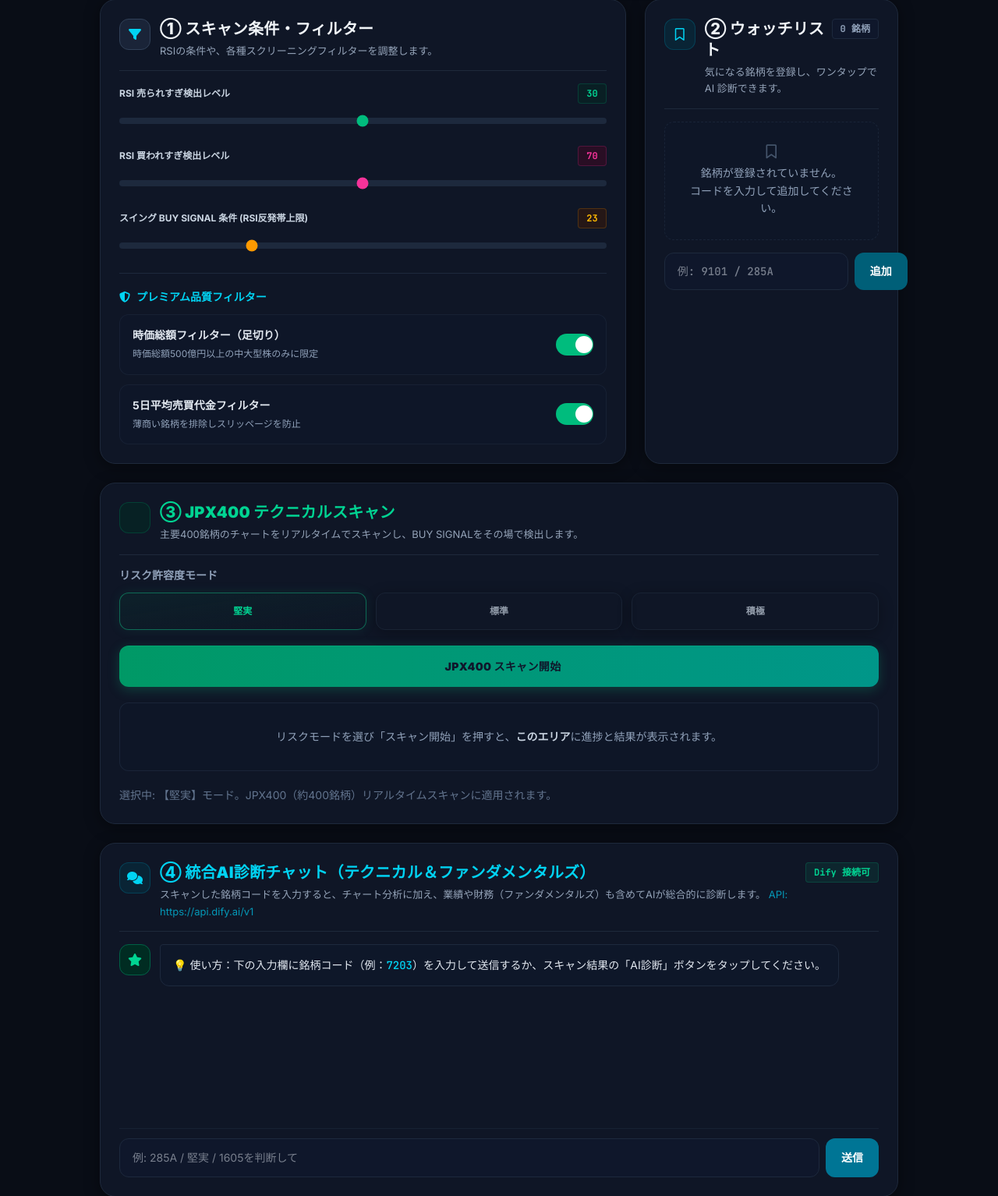
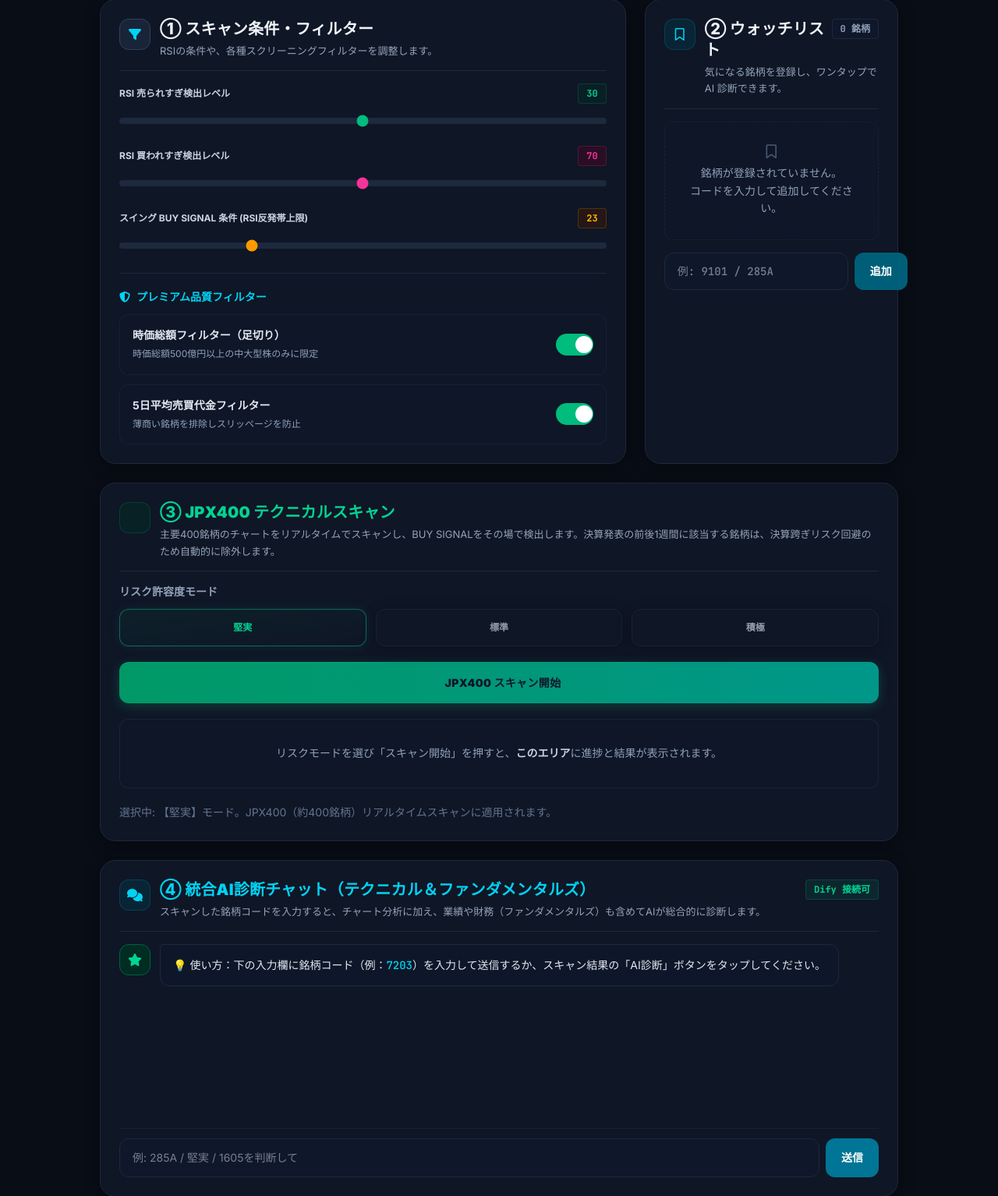
Before and after one commit to lilmasa0304-oss/stellar-screener, a FastAPI app: page / in a window 1280 px wide. Shown: the part 165-1699 px from the top of the page at 78% size. Run offline with FastAPI, Linux system fonts and the light colour scheme.

Commit message:
Hide Dify API URL in chat UI and fix scan loading copy.
Co-authored-by: Cursor <cursoragent@cursor.com>

```diff
--- a/templates/index.html
+++ b/templates/index.html
@@ -330,7 +330,7 @@
                 </div>
                 <div class="flex-1 min-w-0">
                     <h2 class="section-title text-emerald-400">③ JPX400 テクニカルスキャン</h2>
-                    <p class="section-desc">主要400銘柄のチャートをリアルタイムでスキャンし、BUY SIGNALをその場で検出します。</p>
+                    <p class="section-desc">主要400銘柄のチャートをリアルタイムでスキャンし、BUY SIGNALをその場で検出します。決算発表の前後1週間に該当する銘柄は、決算跨ぎリスク回避のため自動的に除外します。</p>
                 </div>
             </div>
 
@@ -414,7 +414,7 @@
                     </div>
                     <p class="section-desc">
                         スキャンした銘柄コードを入力すると、チャート分析に加え、業績や財務（ファンダメンタルズ）も含めてAIが総合的に診断します。
-                        <span id="ai-mode-label" class="text-cyan-500/80">接続確認中</span>
+                        <span id="ai-mode-label" class="hidden text-amber-400/90"></span>
                     </p>
                 </div>
             </div>
@@ -517,6 +517,10 @@
                 reason: hit.reason ?? null,
                 preset_matched: hit.preset_matched ?? null,
                 sector: hit.sector ?? null,
+                earnings_blackout: hit.earnings_blackout ?? null,
+                earnings_warning: hit.earnings_warning ?? null,
+                earnings_filter_message: hit.earnings_filter_message ?? null,
+                entry_eligible: hit.entry_eligible ?? null,
             };
         }
 
@@ -718,7 +722,7 @@
             document.getElementById('scan-results-wrap').classList.add('hidden');
             document.getElementById('scan-loading-title').textContent = `【${mode}】JPX400 をスキャン中...`;
             document.getElementById('scan-loading-desc').textContent =
-                '約400銘柄を並列処理しています。完了までこの画面から移動しません。';
+                '約400銘柄を並列処理しています。完了までこの画面を離れずにお待ちください。';
         }
 
         function showScanResults() {
@@ -740,7 +744,11 @@
 
             if (data.status === 'completed') {
                 const elapsed = data.elapsed_seconds != null ? ` / ${data.elapsed_seconds}秒` : '';
-                label.textContent = `BUY SIGNAL ${data.buy_count || 0} 件（${data.mode || selectedRiskMode}${elapsed}）`;
+                let progressText = `BUY SIGNAL ${data.buy_count || 0} 件（${data.mode || selectedRiskMode}${elapsed}）`;
+                if ((data.earnings_filtered_count || 0) > 0) {
+                    progressText += ` / 決算前後除外 ${data.earnings_filtered_count} 件`;
+                }
+                label.textContent = progressText;
                 return;
             }
 
@@ -959,7 +967,11 @@
                 const answer = data.answer || '（応答が空でした）';
                 await typeOutMessage(stellarEl, answer);
                 const modelLabel = data.model ? ` (${data.model})` : '';
-                scanStatus.textContent = `統合AI診断${modelLabel} が完了しました。`;
+                if (data.earnings_blackout && data.earnings_filter_message) {
+                    scanStatus.textContent = `統合AI診断${modelLabel} が完了しました。（${data.earnings_filter_message}）`;
+                } else {
+                    scanStatus.textContent = `統合AI診断${modelLabel} が完了しました。`;
+                }
             } catch (error) {
                 stellarEl.classList.remove('typing-cursor');
                 stellarEl.textContent = `エラー: ${error.message}`;
@@ -1017,15 +1029,24 @@
                 if (status.configured) {
                     badge.textContent = 'Dify 接続可';
                     badge.className = 'text-xs bg-emerald-500/10 text-emerald-400 border border-emerald-500/20 px-2.5 py-1 rounded font-bold mono-font';
-                    if (modeLabel) modeLabel.textContent = `API: ${status.api_url || 'Dify Workflow'}`;
+                    if (modeLabel) {
+                        modeLabel.textContent = '';
+                        modeLabel.classList.add('hidden');
+                    }
                 } else {
                     badge.textContent = 'APIキー未設定';
                     badge.className = 'text-xs bg-amber-500/10 text-amber-400 border border-amber-500/20 px-2.5 py-1 rounded font-bold mono-font';
-                    if (modeLabel) modeLabel.textContent = 'DIFY_API_KEY を設定してください';
+                    if (modeLabel) {
+                        modeLabel.textContent = 'DIFY_API_KEY を設定してください';
+                        modeLabel.classList.remove('hidden');
+                    }
                 }
             } catch (_) {
                 badge.textContent = '接続不明';
-                if (modeLabel) modeLabel.textContent = '—';
+                if (modeLabel) {
+                    modeLabel.textContent = '';
+                    modeLabel.classList.add('hidden');
+                }
             }
         }
 
```
